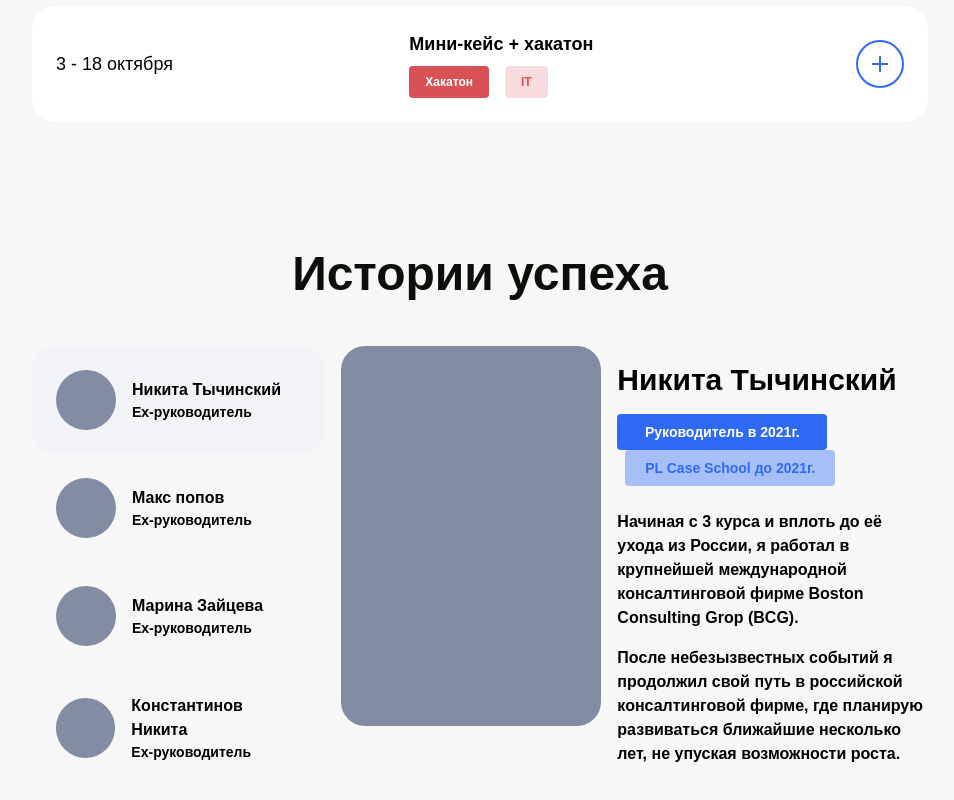
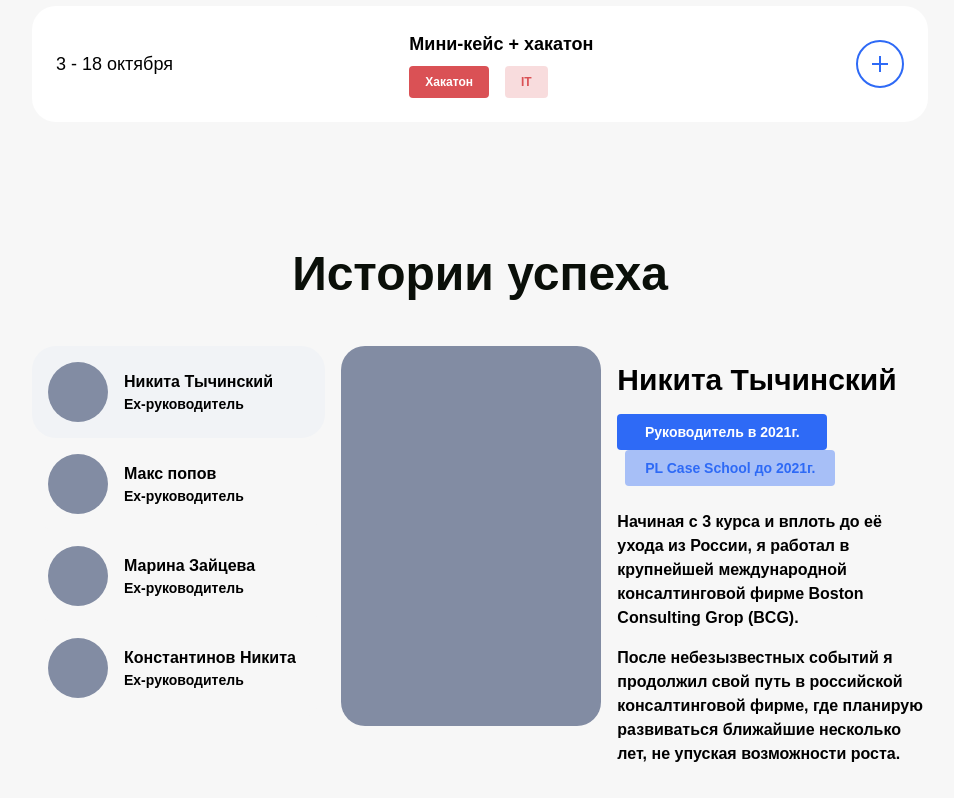
Before and after one commit to mnlght03/React-JS-Case-Club-Landing, a React (Create React App) app: page / in a window 1280 px wide. Shown: the part 5579-6379 px from the top of the page, without its empty margins (160-1114 px from the left). Built offline with nearby package versions, Linux system fonts and the light colour scheme.

Commit message:
added success stories overflow scroll styling

```diff
--- a/src/assets/tailwind.css
+++ b/src/assets/tailwind.css
@@ -21,4 +21,16 @@
         font-weight: 500;
         height: 100vh;
     }
+
+    .persons-list {
+        @apply scrollbar-thumb-grey/20 scrollbar-track-transparent;
+    }
+
+    .persons-list::-webkit-scrollbar {
+        width: 15px;
+    }
+
+    .persons-list::-webkit-scrollbar-thumb {
+        @apply border-solid border-[5px] border-beige rounded-full  ;
+    }
 }
--- a/src/components/SuccessStories/PersonService.js
+++ b/src/components/SuccessStories/PersonService.js
@@ -25,6 +25,30 @@ export default class PersonService {
                 attributes: ['Руководитель в 2021г.', 'PL Case School до 2021г.'],
                 description: `Начиная с 3 курса и вплоть до её ухода из России, я работал в крупнейшей международной консалтинговой фирме Boston Consulting Grop (BCG).\nПосле небезызвестных событий я продолжил свой путь в российской консалтинговой фирме, где планирую развиваться ближайшие несколько лет, не упуская возможности роста.`,
             },
+            {
+                name: 'Никита Тычинский',
+                role: 'Ex-руководитель',
+                attributes: ['Руководитель в 2021г.', 'PL Case School до 2021г.'],
+                description: `Начиная с 3 курса и вплоть до её ухода из России, я работал в крупнейшей международной консалтинговой фирме Boston Consulting Grop (BCG).\nПосле небезызвестных событий я продолжил свой путь в российской консалтинговой фирме, где планирую развиваться ближайшие несколько лет, не упуская возможности роста.`,
+            },
+            {
+                name: 'Макс попов',
+                role: 'Ex-руководитель',
+                attributes: ['Руководитель в 2021г.', 'PL Case School до 200002021г.', 'Руководитель в 2021г.', 'PL Case School до 2021г.'],
+                description: `Начиная с 3 курса и вплоть до её ухода из России, я работал в крупнейшей международной консалтинговой фирме Boston Consulting Grop (BCG).\nПосле небезызвестных событий я продолжил свой путь в российской консалтинговой фирме, где планирую развиваться ближайшие несколько лет, не упуская возможности роста.\nНачиная с 3 курса и вплоть до её ухода из России, я работал в крупнейшей международной консалтинговой фирме Boston Consulting Grop (BCG).`,
+            },
+            {
+                name: 'Марина Зайцева',
+                role: 'Ex-руководитель',
+                attributes: ['Руководитель в 2021г.', 'PL Case School до 2021г.'],
+                description: `Начиная с 3 курса и вплоть до её ухода из России, я работал в крупнейшей международной консалтинговой фирме Boston Consulting Grop (BCG).\nПосле небезызвестных событий я продолжил свой путь в российской консалтинговой фирме, где планирую развиваться ближайшие несколько лет, не упуская возможности роста.`,
+            },
+            {
+                name: 'Константинов Никита',
+                role: 'Ex-руководитель',
+                attributes: ['Руководитель в 2021г.', 'PL Case School до 2021г.'],
+                description: `Начиная с 3 курса и вплоть до её ухода из России, я работал в крупнейшей международной консалтинговой фирме Boston Consulting Grop (BCG).\nПосле небезызвестных событий я продолжил свой путь в российской консалтинговой фирме, где планирую развиваться ближайшие несколько лет, не упуская возможности роста.`,
+            },
         ];
     }
 }
--- a/src/components/SuccessStories/PersonsListDesktop.js
+++ b/src/components/SuccessStories/PersonsListDesktop.js
@@ -5,9 +5,11 @@ import { smTextDesktop } from '../../utils';
 
 export default function PersonsListDesktop({ persons, active, setActive }) {
     return (
-        <div className="flex w-4/12 flex-col gap-0">
+        <div dir='rtl' className="persons-list flex w-4/12 max-h-[380px] overflow-y-scroll flex-col gap-0">
             {persons.map((person, i) => (
                 <RoundCard
+                    dir='ltr'
+                    smallPadding
                     classes={`flex items-center gap-4 cursor-pointer p-4 ${
                         i === active ? 'bg-light_second_grey' : 'bg-beige'
                     }`}
--- a/src/components/ui/RoundCard.js
+++ b/src/components/ui/RoundCard.js
@@ -1,9 +1,9 @@
 import React from 'react';
 
-export default function RoundCard({ classes = '', children = null, ...props }) {
+export default function RoundCard({ classes = '', children = null, smallPadding = false, ...props }) {
     return (
         <div
-            className={`rounded-3xl p-6 ${classes}`}
+            className={`rounded-3xl ${smallPadding ? 'p-4' : 'p-6'} ${classes}`}
             {...props}
         >
             {children}
```
